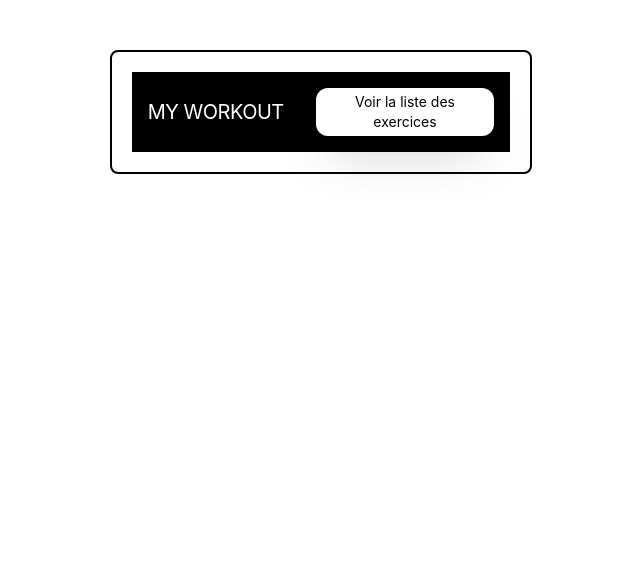
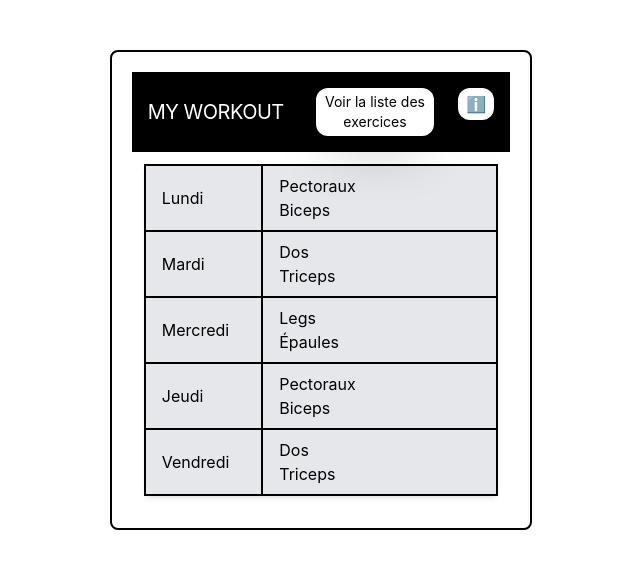
Before and after one commit to brazillierjo/workoutGenerator, a React (Create React App) app: page /infos in a window 1280 px wide. Shown: the top 568 px of the page, without its empty margins (319-959 px from the left). Built offline with nearby package versions, Linux system fonts and the light colour scheme; a web font is replaced by a local one.

Commit message:
new workout

```diff
--- a/src/App.js
+++ b/src/App.js
@@ -3,6 +3,7 @@ import { BrowserRouter as Router, Route, Routes } from 'react-router-dom';
 import Navbar from './components/Navbar';
 import Home from './views/Home'
 import Lists from './views/Lists'
+import Infos from './views/Infos'
 import NotFound from './views/NotFound'
 
 function App() {
@@ -13,6 +14,7 @@ function App() {
         <Routes>
           <Route exact path='/' element={<Home />} />
           <Route exact path='/list' element={<Lists />} />
+          <Route exact path='/infos' element={<Infos />} />
           <Route exact path='/error' element={<NotFound />} />
         </Routes>
       </Fragment>
--- a/src/components/FilteredExos.js
+++ b/src/components/FilteredExos.js
@@ -20,6 +20,7 @@ export default function FilteredExos(props) {
                 return <button className={selectedMuscle === group ? 'bg-black shadow px-6 py-2.5 text-sm leading-5 font-medium text-white rounded-md outline-none focus:outline-none focus:ring-2 ring-offset-2 ring-offset-blue-400 ring-white ring-opacity-60' : 'px-6 py-2 rounded-md'} key={group} onClick={() => setSelectedMuscle(group)}>{group}</button>
             })}
         </div>
+
         <br />
         {
             props.exercices.map(exo => {
--- /dev/null
+++ b/src/components/Footer.js
@@ -0,0 +1,7 @@
+import React from 'react'
+
+export default function Footer() {
+    return (
+        <div>Footer</div>
+    )
+}
--- a/src/components/Navbar.js
+++ b/src/components/Navbar.js
@@ -31,6 +31,11 @@ export default function Example() {
                             Voir la liste des exercices
                         </button>
                     </Link> : null}
+                    <Link to={"/infos"}>
+                        <button className="bg-white shadow-2xl px-2 py-1 rounded-xl text-md text-black">
+                            ℹ️
+                        </button>
+                    </Link>
                 </div>
             </div>
         </nav>
--- a/src/views/Home.js
+++ b/src/views/Home.js
@@ -601,10 +601,14 @@ export default function Home() {
                 </div>
             }
 
+            {!showGenerator ? <div className='bg-gray-200 p-2 rounded-md mb-8 text-sm mx-2'>
+                <h1 className='text-xl text-center'>Échauffement</h1>
+                <p className="text-center text-xs">10/15 mintes</p>
+            </div> : null}
 
             {workout?.map(x => {
                 return <div className='border-2 relative bg-gray-200 p-2 rounded-md my-3 text-sm mx-2' key={x.name}>
-                    <input onClick={handleChecked} className='absolute w-5 h-5 right-2 top-2 text-teal-500' type="checkbox" />
+                    <input onClick={handleChecked} className='absolute w-4 right-2 top-2 text-teal-500' type="checkbox" />
                     <div className='flex'>
                         <img className='w-2/6 rounded mr-5' src={`${x.path}`} alt={x.name} />
                         <div className='w-4/6'>
@@ -622,6 +626,17 @@ export default function Home() {
                     </div>
                 </div>
             })}
+
+            {!showGenerator ? <div className='bg-gray-200 p-2 rounded-md mt-8 mb-3 text-sm mx-2'>
+                <h1 className='text-xl text-center'>Exercices annexes</h1>
+                <p className='text-center text-xs'>Utilisez cette partie de l'entrainement pour faire un exercice de rattrapage d'un muscle qui vous semble "en retard"</p>
+                <p className='text-center text-xs'>Exemples : Abdos | Squats | Tractions</p>
+            </div> : null}
+
+            {!showGenerator ? <div className='bg-gray-200 p-2 rounded-md my-3 text-sm mx-2'>
+                <h1 className='text-xl text-center'>Étirements</h1>
+            </div> : null}
+
             {!showGenerator ? <div className='text-center mt-8'><button onClick={resetWorkout} className='bg-black text-white w-11/12 py-2 mb-8 rounded-md'>J'ai fini ma séance !</button></div> : null}
         </div>
     )
--- /dev/null
+++ b/src/views/Infos.js
@@ -0,0 +1,79 @@
+import React from 'react'
+
+export default function Infos() {
+    return (
+        <div className='m-3'>
+            <table className="w-full">
+                <tbody className='bg-gray-200 shadow-md'>
+                    <tr>
+                        <td className="border-black border-2 px-4 py-2 w-1/3">
+                            <ul>
+                                <li>Lundi</li>
+                            </ul>
+                        </td>
+                        <td className="border-black border-2 px-4 py-2 w-2/3">
+                            <ul>
+                                <li>Pectoraux</li>
+                                <li>Biceps</li>
+                            </ul>
+                        </td>
+                    </tr>
+                    <tr>
+                        <td className="border-black border-2 px-4 py-2 w-1/3">
+                            <ul>
+                                <li>Mardi</li>
+                            </ul>
+                        </td>
+                        <td className="border-black border-2 px-4 py-2 w-2/3">
+                            <ul>
+                                <li>Dos</li>
+                                <li>Triceps</li>
+                            </ul>
+                        </td>
+                    </tr>
+                    <tr>
+                        <td className="border-black border-2 px-4 py-2 w-1/3">
+                            <ul>
+                                <li>Mercredi</li>
+                            </ul>
+                        </td>
+                        <td className="border-black border-2 px-4 py-2 w-2/3">
+                            <ul>
+                                <li>Legs</li>
+                                <li>Épaules</li>
+                            </ul>
+                        </td>
+                    </tr>
+                    <tr>
+                        <td className="border-black border-2 px-4 py-2 w-1/3">
+                            <ul>
+                                <li>Jeudi</li>
+                            </ul>
+                        </td>
+                        <td className="border-black border-2 px-4 py-2 w-2/3">
+                            <ul>
+                                <li>Pectoraux</li>
+                                <li>Biceps</li>
+                            </ul>
+                        </td>
+                    </tr>
+                    <tr>
+                        <td className="border-black border-2 px-4 py-2 w-1/3">
+                            <ul>
+                                <li>Vendredi</li>
+                            </ul>
+                        </td>
+                        <td className="border-black border-2 px-4 py-2 w-2/3">
+                            <ul>
+                                <li>Dos</li>
+                                <li>Triceps</li>
+                            </ul>
+                        </td>
+                    </tr>
+                </tbody>
+            </table>
+
+
+        </div>
+    )
+}
--- a/src/views/Lists.js
+++ b/src/views/Lists.js
@@ -1,6 +1,7 @@
 import React, { useEffect, useState } from 'react';
 import workoutexercices from '../data/workoutexercices.json';
 import FilteredExos from '../components/FilteredExos';
+import Footer from '../components/Footer';
 
 export default function Lists() {
     const [exercices, setExercices] = useState([])
@@ -10,9 +11,13 @@ export default function Lists() {
     }, []);
 
     return (
+        <>
         <div>
             <h1 className="uppercase rounded-md my-4 mx-2 p-2 text-center">Exercices par muscles</h1>
             <FilteredExos exercices={exercices} />
         </div>
+
+            <Footer />
+        </>
     )
 }
```
Also changed, not shown: 1 other file (tests, documents, lock files or other folders).
